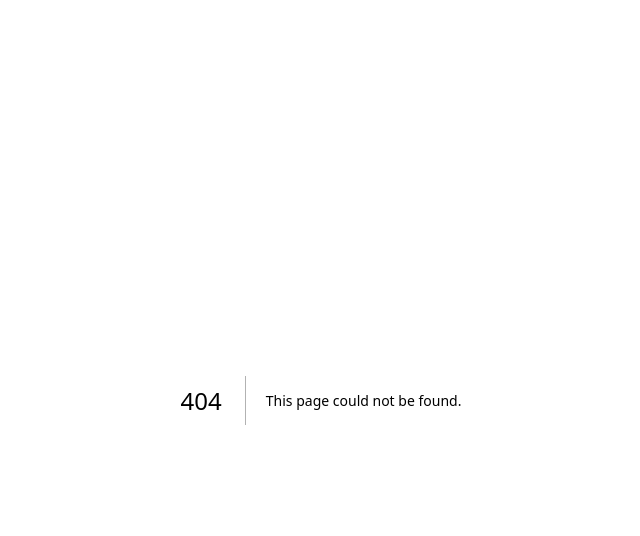
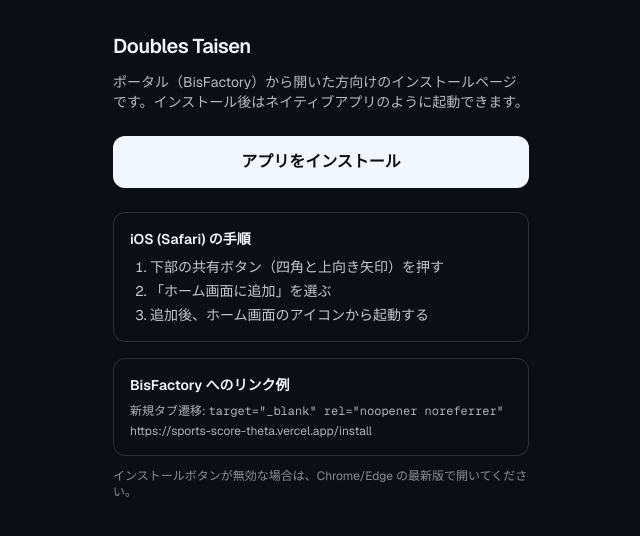
Before and after one commit to bisiwait/sports_score, a Next.js app: page /install in a window 1280 px wide. Before the commit this address had no page. Shown: the top 536 px of the page, without its empty margins (319-959 px from the left). Built offline with nearby package versions, Linux system fonts and the light colour scheme.

Commit message:
Add install landing page for portal integration.
Provide a button-driven PWA install flow (beforeinstallprompt) with iOS Safari fallback instructions and a new-tab URL for BisFactory.

Co-authored-by: Cursor <cursoragent@cursor.com>

```diff
--- /dev/null
+++ b/src/app/install/page.tsx
@@ -0,0 +1,118 @@
+"use client";
+
+import { useEffect, useMemo, useState } from "react";
+
+type BeforeInstallPromptEvent = Event & {
+  prompt: () => Promise<void>;
+  userChoice: Promise<{ outcome: "accepted" | "dismissed"; platform: string }>;
+};
+
+function isIosSafari() {
+  if (typeof navigator === "undefined") return false;
+  const ua = navigator.userAgent;
+  const isIOS = /iPad|iPhone|iPod/.test(ua);
+  const isSafari = /Safari/.test(ua) && !/CriOS|FxiOS|EdgiOS/.test(ua);
+  return isIOS && isSafari;
+}
+
+function isStandalone() {
+  if (typeof window === "undefined") return false;
+  const nav = window.navigator as Navigator & { standalone?: boolean };
+  return window.matchMedia("(display-mode: standalone)").matches || nav.standalone === true;
+}
+
+export default function InstallPage() {
+  const [deferredPrompt, setDeferredPrompt] = useState<BeforeInstallPromptEvent | null>(null);
+  const [installed, setInstalled] = useState(false);
+  const [message, setMessage] = useState("");
+
+  const ios = useMemo(() => isIosSafari(), []);
+
+  useEffect(() => {
+    setInstalled(isStandalone());
+
+    const onBeforeInstallPrompt = (e: Event) => {
+      e.preventDefault();
+      setDeferredPrompt(e as BeforeInstallPromptEvent);
+    };
+
+    const onAppInstalled = () => {
+      setInstalled(true);
+      setMessage("インストールが完了しました。ホーム画面から起動できます。");
+      setDeferredPrompt(null);
+    };
+
+    window.addEventListener("beforeinstallprompt", onBeforeInstallPrompt);
+    window.addEventListener("appinstalled", onAppInstalled);
+    return () => {
+      window.removeEventListener("beforeinstallprompt", onBeforeInstallPrompt);
+      window.removeEventListener("appinstalled", onAppInstalled);
+    };
+  }, []);
+
+  const installSupported = Boolean(deferredPrompt);
+
+  const handleInstall = async () => {
+    if (installed) {
+      setMessage("すでにインストール済みです。");
+      return;
+    }
+    if (ios) {
+      setMessage("iPhone/iPad は Safari の共有メニューから「ホーム画面に追加」を選択してください。");
+      return;
+    }
+    if (!deferredPrompt) {
+      setMessage("この環境ではインストールプロンプトを表示できません。対応ブラウザで開いてください。");
+      return;
+    }
+    await deferredPrompt.prompt();
+    const choice = await deferredPrompt.userChoice;
+    if (choice.outcome === "accepted") {
+      setMessage("インストールを開始しました。");
+    } else {
+      setMessage("インストールはキャンセルされました。");
+    }
+    setDeferredPrompt(null);
+  };
+
+  return (
+    <main className="mx-auto flex min-h-dvh w-full max-w-md flex-col px-4 py-8">
+      <h1 className="text-xl font-semibold tracking-tight">Doubles Taisen</h1>
+      <p className="mt-3 text-sm text-foreground/75">
+        ポータル（BisFactory）から開いた方向けのインストールページです。インストール後はネイティブアプリのように起動できます。
+      </p>
+
+      <button
+        type="button"
+        onClick={() => void handleInstall()}
+        className="mt-6 inline-flex min-h-[52px] w-full items-center justify-center rounded-xl bg-foreground px-4 py-3 text-base font-semibold text-background disabled:opacity-45"
+        disabled={installed}
+      >
+        {installed ? "インストール済み" : "アプリをインストール"}
+      </button>
+
+      <section className="mt-6 rounded-xl border border-foreground/15 p-4">
+        <h2 className="text-sm font-semibold">iOS (Safari) の手順</h2>
+        <ol className="mt-2 list-decimal space-y-1 pl-5 text-sm text-foreground/80">
+          <li>下部の共有ボタン（四角と上向き矢印）を押す</li>
+          <li>「ホーム画面に追加」を選ぶ</li>
+          <li>追加後、ホーム画面のアイコンから起動する</li>
+        </ol>
+      </section>
+
+      <section className="mt-4 rounded-xl border border-foreground/15 p-4">
+        <h2 className="text-sm font-semibold">BisFactory へのリンク例</h2>
+        <p className="mt-2 text-xs text-foreground/70">
+          新規タブ遷移: <code>target="_blank" rel="noopener noreferrer"</code>
+        </p>
+        <p className="mt-1 break-all text-xs text-foreground/70">https://sports-score-theta.vercel.app/install</p>
+      </section>
+
+      {message ? <p className="mt-4 text-sm text-[#D7FF5B]">{message}</p> : null}
+
+      {!ios && !installSupported && !installed ? (
+        <p className="mt-3 text-xs text-foreground/55">インストールボタンが無効な場合は、Chrome/Edge の最新版で開いてください。</p>
+      ) : null}
+    </main>
+  );
+}
```
